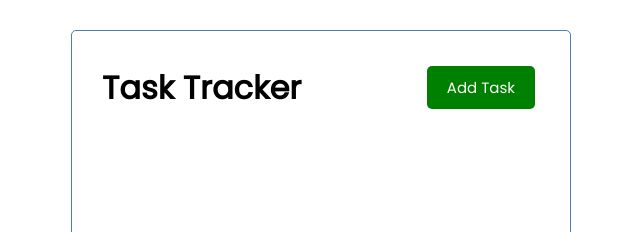
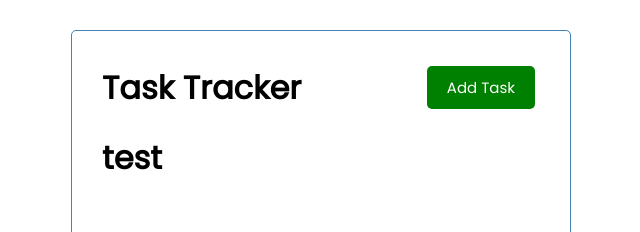
Before and after one commit to sese317j/vue-example, a Vue app: page / in a window 1280 px wide. Shown: the top 232 px of the page, without its empty margins (319-959 px from the left). Built offline with nearby package versions, Linux system fonts and the light colour scheme.

Commit message:
Added Data for tasks and Task List component

```diff
--- a/src/App.vue
+++ b/src/App.vue
@@ -1,15 +1,46 @@
 <template>
   <div class="container">
     <Main-header title="Task Tracker" />
+    <Task-list :tasks="tasks" />
   </div>
 </template>
 
 <script>
 import MainHeader from "@/components/MainHeader";
+import TaskList from "@/components/TaskList";
+
 export default {
   name: "App",
   components: {
     MainHeader,
+    TaskList,
+  },
+  data() {
+    return {
+      tasks: [],
+    };
+  },
+  created() {
+    this.tasks = [
+      {
+        id: 1,
+        text: "Appointemnt",
+        day: "March 1st at 2:23pm",
+        reminder: true,
+      },
+      {
+        id: 2,
+        text: "Meeting at School",
+        day: "March 3rd at 1:30pm",
+        reminder: true,
+      },
+      {
+        id: 3,
+        text: "Shopping",
+        day: "March 3rd at 11:00am",
+        reminder: false,
+      },
+    ];
   },
 };
 </script>
--- /dev/null
+++ b/src/components/TaskList.vue
@@ -0,0 +1,14 @@
+<template>
+  <h1>test</h1>
+</template>
+
+<script>
+export default {
+  name: "TaskList",
+  props: {
+    tasks: Array,
+  },
+};
+</script>
+
+<style scoped></style>
```
